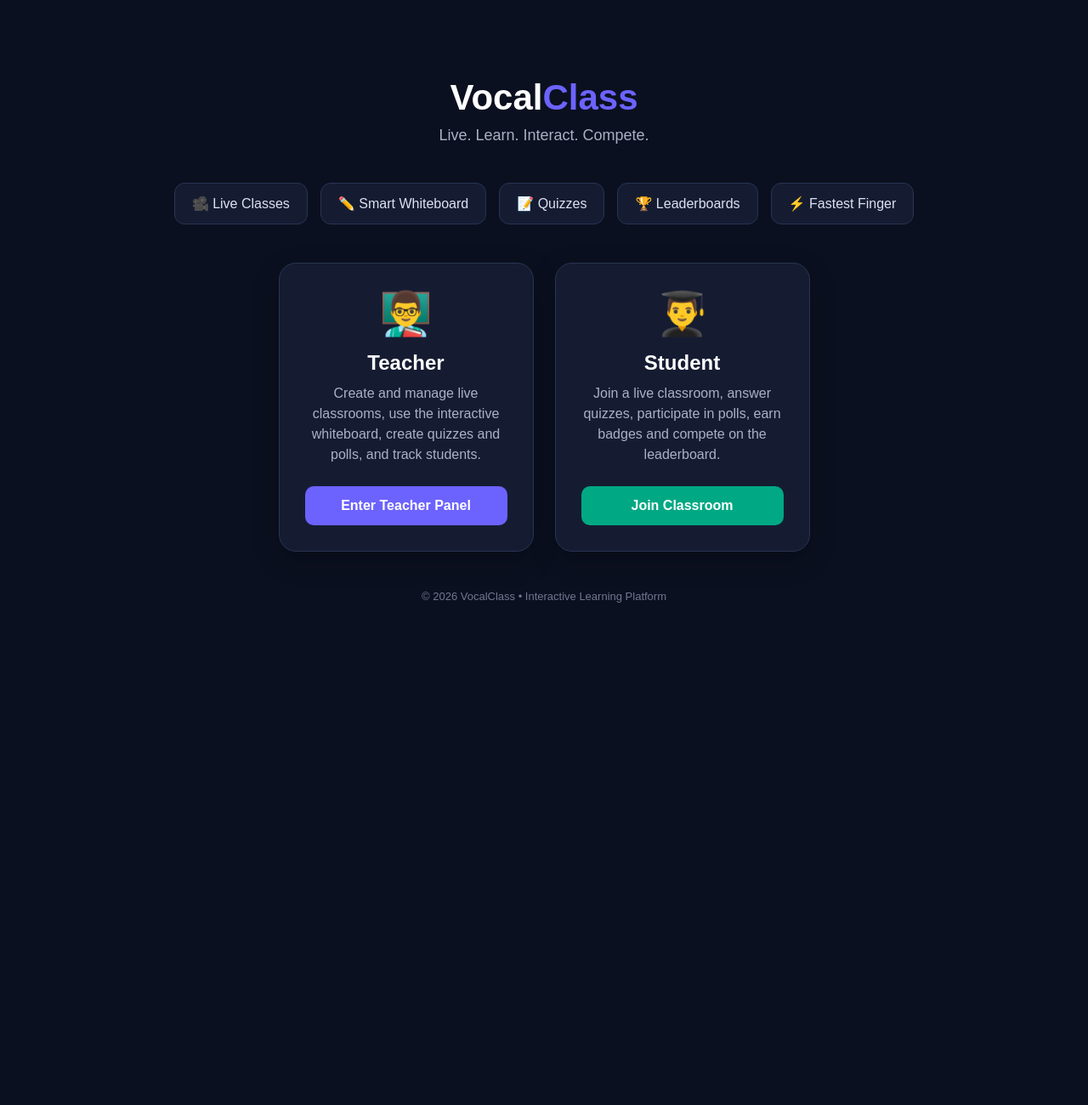
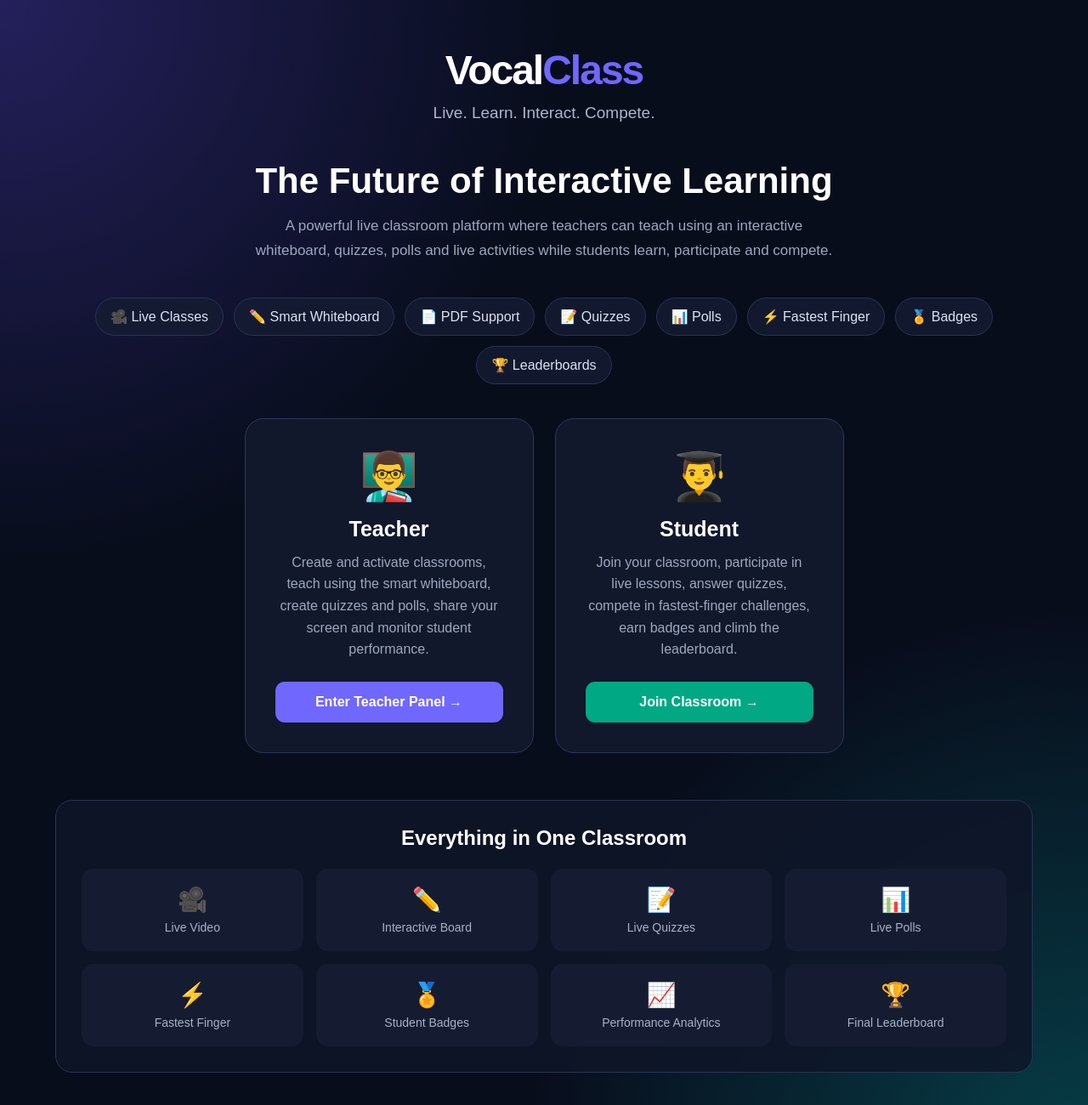
Before and after one commit to vocalvista2012-arch/Vocalclass, a plain HTML site: page index.html in a window 1280 px wide. Shown: the top 1300 px of the page at 85% size. Before the commit the page ends 800 px from the top, so only its background shows below. Drawn offline with Linux system fonts and the light colour scheme.

Commit message:
Update index.html

```diff
--- a/index.html
+++ b/index.html
@@ -16,52 +16,72 @@
 
     body {
       min-height: 100vh;
-      background: #0b1020;
+      background:
+        radial-gradient(circle at top left, #24205c, transparent 35%),
+        radial-gradient(circle at bottom right, #063f48, transparent 35%),
+        #080d1c;
       color: white;
-      display: flex;
-      align-items: center;
-      justify-content: center;
     }
 
     .container {
-      width: 90%;
-      max-width: 1100px;
+      width: 92%;
+      max-width: 1150px;
+      margin: auto;
+      padding: 55px 0;
       text-align: center;
     }
 
     .logo {
-      font-size: 42px;
-      font-weight: bold;
-      margin-bottom: 10px;
+      font-size: 48px;
+      font-weight: 800;
+      letter-spacing: -2px;
     }
 
     .logo span {
-      color: #6c63ff;
+      color: #7067ff;
     }
 
     .tagline {
-      color: #aab1c5;
-      font-size: 18px;
-      margin-bottom: 45px;
+      margin-top: 12px;
+      color: #aeb6cc;
+      font-size: 19px;
+    }
+
+    .hero {
+      margin-top: 45px;
+    }
+
+    .hero h1 {
+      font-size: 42px;
+      margin-bottom: 15px;
+    }
+
+    .hero p {
+      max-width: 700px;
+      margin: auto;
+      color: #9da7bd;
+      line-height: 1.7;
+      font-size: 17px;
     }
 
     .features {
+      margin: 40px 0;
       display: flex;
       justify-content: center;
+      gap: 12px;
       flex-wrap: wrap;
-      gap: 15px;
-      margin-bottom: 45px;
     }
 
     .feature {
-      background: #151c32;
+      padding: 12px 17px;
+      background: rgba(21, 28, 50, 0.85);
       border: 1px solid #293452;
-      padding: 14px 20px;
-      border-radius: 12px;
+      border-radius: 30px;
       color: #dce2f2;
     }
 
     .cards {
+      margin-top: 35px;
       display: flex;
       justify-content: center;
       gap: 25px;
@@ -69,68 +89,130 @@
     }
 
     .card {
-      width: 300px;
-      padding: 30px;
-      background: #151c32;
-      border: 1px solid #293452;
-      border-radius: 20px;
-      box-shadow: 0 10px 30px rgba(0, 0, 0, 0.25);
+      width: 340px;
+      padding: 35px;
+      background: rgba(18, 25, 45, 0.95);
+      border: 1px solid #2c3858;
+      border-radius: 22px;
+      transition: 0.25s;
+    }
+
+    .card:hover {
+      transform: translateY(-7px);
+      border-color: #7067ff;
+      box-shadow: 0 15px 45px rgba(0, 0, 0, 0.35);
     }
 
     .icon {
-      font-size: 50px;
+      font-size: 55px;
       margin-bottom: 15px;
     }
 
     .card h2 {
-      margin-bottom: 10px;
+      font-size: 25px;
+      margin-bottom: 12px;
     }
 
     .card p {
-      color: #aab1c5;
-      line-height: 1.5;
+      color: #9da7bd;
+      line-height: 1.6;
       margin-bottom: 25px;
     }
 
-    button {
+    .btn {
+      display: block;
       width: 100%;
-      padding: 14px;
-      border: none;
-      border-radius: 10px;
-      background: #6c63ff;
+      padding: 15px;
+      border-radius: 11px;
+      text-decoration: none;
       color: white;
-      font-size: 16px;
       font-weight: bold;
-      cursor: pointer;
+      background: #7067ff;
       transition: 0.2s;
     }
 
-    button:hover {
+    .btn:hover {
+      background: #8179ff;
       transform: translateY(-2px);
-      background: #7b73ff;
     }
 
-    .student button {
+    .student .btn {
       background: #00a884;
     }
 
-    .student button:hover {
+    .student .btn:hover {
       background: #08b993;
+    }
+
+    .platform {
+      margin-top: 55px;
+      padding: 30px;
+      background: rgba(15, 22, 40, 0.85);
+      border: 1px solid #293452;
+      border-radius: 20px;
+    }
+
+    .platform h2 {
+      margin-bottom: 22px;
+    }
+
+    .platform-grid {
+      display: grid;
+      grid-template-columns: repeat(4, 1fr);
+      gap: 15px;
+    }
+
+    .platform-item {
+      padding: 20px 10px;
+      background: #151c32;
+      border-radius: 14px;
+    }
+
+    .platform-item div {
+      font-size: 28px;
+      margin-bottom: 8px;
+    }
+
+    .platform-item p {
+      color: #aab1c5;
+      font-size: 14px;
     }
 
     footer {
       margin-top: 45px;
-      color: #707991;
+      color: #667089;
       font-size: 13px;
     }
 
-    @media (max-width: 650px) {
+    @media (max-width: 800px) {
+      .hero h1 {
+        font-size: 32px;
+      }
+
+      .platform-grid {
+        grid-template-columns: repeat(2, 1fr);
+      }
+    }
+
+    @media (max-width: 500px) {
+      .container {
+        padding: 35px 0;
+      }
+
       .logo {
-        font-size: 34px;
+        font-size: 38px;
+      }
+
+      .hero h1 {
+        font-size: 28px;
       }
 
       .card {
         width: 100%;
+      }
+
+      .platform-grid {
+        grid-template-columns: 1fr;
       }
     }
   </style>
@@ -140,6 +222,7 @@
 
   <div class="container">
 
+    <!-- LOGO -->
     <div class="logo">
       Vocal<span>Class</span>
     </div>
@@ -148,49 +231,134 @@
       Live. Learn. Interact. Compete.
     </div>
 
+
+    <!-- HERO -->
+    <section class="hero">
+
+      <h1>
+        The Future of Interactive Learning
+      </h1>
+
+      <p>
+        A powerful live classroom platform where teachers can teach
+        using an interactive whiteboard, quizzes, polls and live
+        activities while students learn, participate and compete.
+      </p>
+
+    </section>
+
+
+    <!-- FEATURES -->
     <div class="features">
+
       <div class="feature">🎥 Live Classes</div>
       <div class="feature">✏️ Smart Whiteboard</div>
+      <div class="feature">📄 PDF Support</div>
       <div class="feature">📝 Quizzes</div>
+      <div class="feature">📊 Polls</div>
+      <div class="feature">⚡ Fastest Finger</div>
+      <div class="feature">🏅 Badges</div>
       <div class="feature">🏆 Leaderboards</div>
-      <div class="feature">⚡ Fastest Finger</div>
+
     </div>
 
-    <div class="cards">
 
-      <!-- Teacher -->
+    <!-- LOGIN CARDS -->
+    <section class="cards">
+
+      <!-- TEACHER -->
       <div class="card">
+
         <div class="icon">👨‍🏫</div>
 
         <h2>Teacher</h2>
 
         <p>
-          Create and manage live classrooms, use the interactive
-          whiteboard, create quizzes and polls, and track students.
+          Create and activate classrooms, teach using the smart
+          whiteboard, create quizzes and polls, share your screen
+          and monitor student performance.
         </p>
 
-        <button onclick="teacherLogin()">
-          Enter Teacher Panel
-        </button>
+        <a class="btn" href="teacher.html">
+          Enter Teacher Panel →
+        </a>
+
       </div>
 
-      <!-- Student -->
+
+      <!-- STUDENT -->
       <div class="card student">
+
         <div class="icon">👨‍🎓</div>
 
         <h2>Student</h2>
 
         <p>
-          Join a live classroom, answer quizzes, participate in polls,
-          earn badges and compete on the leaderboard.
+          Join your classroom, participate in live lessons,
+          answer quizzes, compete in fastest-finger challenges,
+          earn badges and climb the leaderboard.
         </p>
 
-        <button onclick="studentLogin()">
-          Join Classroom
-        </button>
+        <a class="btn" href="student.html">
+          Join Classroom →
+        </a>
+
       </div>
 
-    </div>
+    </section>
+
+
+    <!-- PLATFORM FEATURES -->
+    <section class="platform">
+
+      <h2>Everything in One Classroom</h2>
+
+      <div class="platform-grid">
+
+        <div class="platform-item">
+          <div>🎥</div>
+          <p>Live Video</p>
+        </div>
+
+        <div class="platform-item">
+          <div>✏️</div>
+          <p>Interactive Board</p>
+        </div>
+
+        <div class="platform-item">
+          <div>📝</div>
+          <p>Live Quizzes</p>
+        </div>
+
+        <div class="platform-item">
+          <div>📊</div>
+          <p>Live Polls</p>
+        </div>
+
+        <div class="platform-item">
+          <div>⚡</div>
+          <p>Fastest Finger</p>
+        </div>
+
+        <div class="platform-item">
+          <div>🏅</div>
+          <p>Student Badges</p>
+        </div>
+
+        <div class="platform-item">
+          <div>📈</div>
+          <p>Performance Analytics</p>
+        </div>
+
+        <div class="platform-item">
+          <div>🏆</div>
+          <p>Final Leaderboard</p>
+        </div>
+
+      </div>
+
+    </section>
+
 
     <footer>
       © 2026 VocalClass • Interactive Learning Platform
@@ -198,21 +366,5 @@
 
   </div>
 
-  <script>
-
-    function teacherLogin() {
-      alert("Teacher panel coming next!");
-      // Later:
-      // window.location.href = "teacher.html";
-    }
-
-    function studentLogin() {
-      alert("Student join page coming next!");
-      // Later:
-      // window.location.href = "student.html";
-    }
-
-  </script>
-
 </body>
 </html>
```
